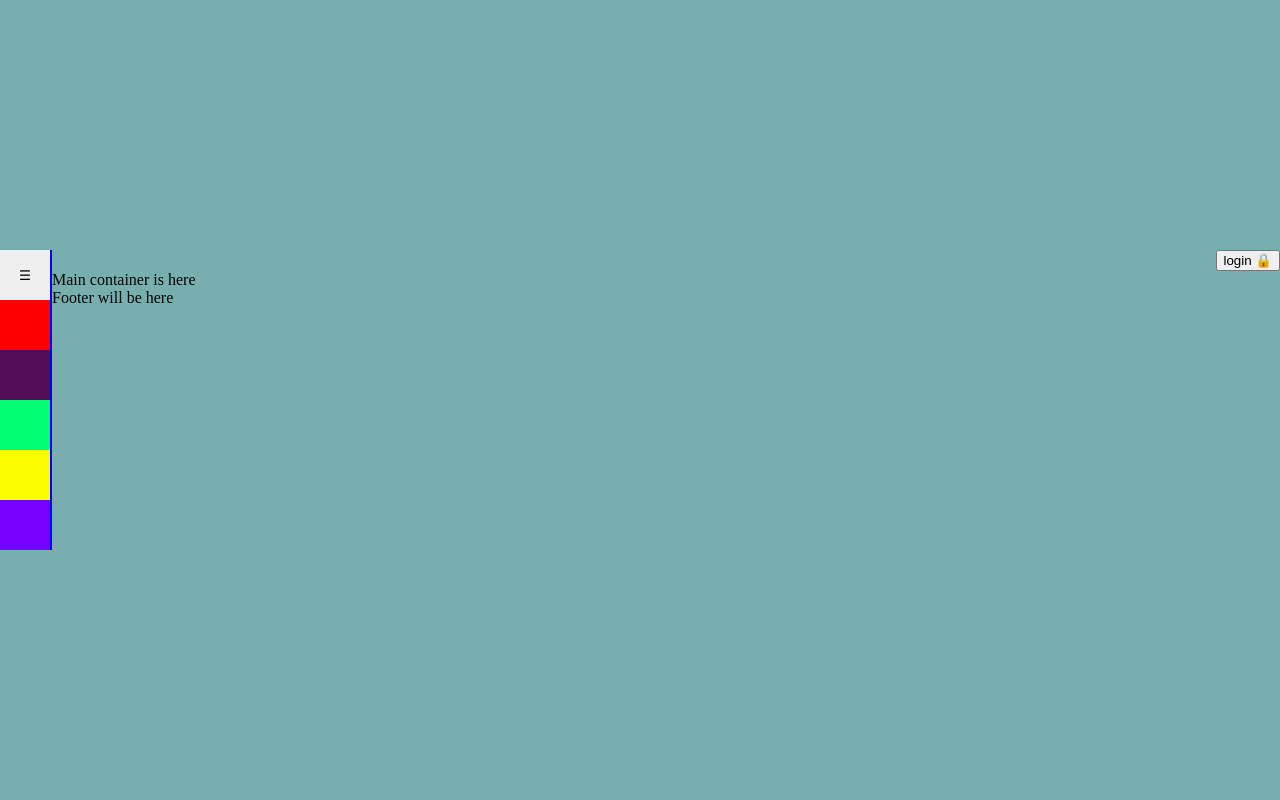
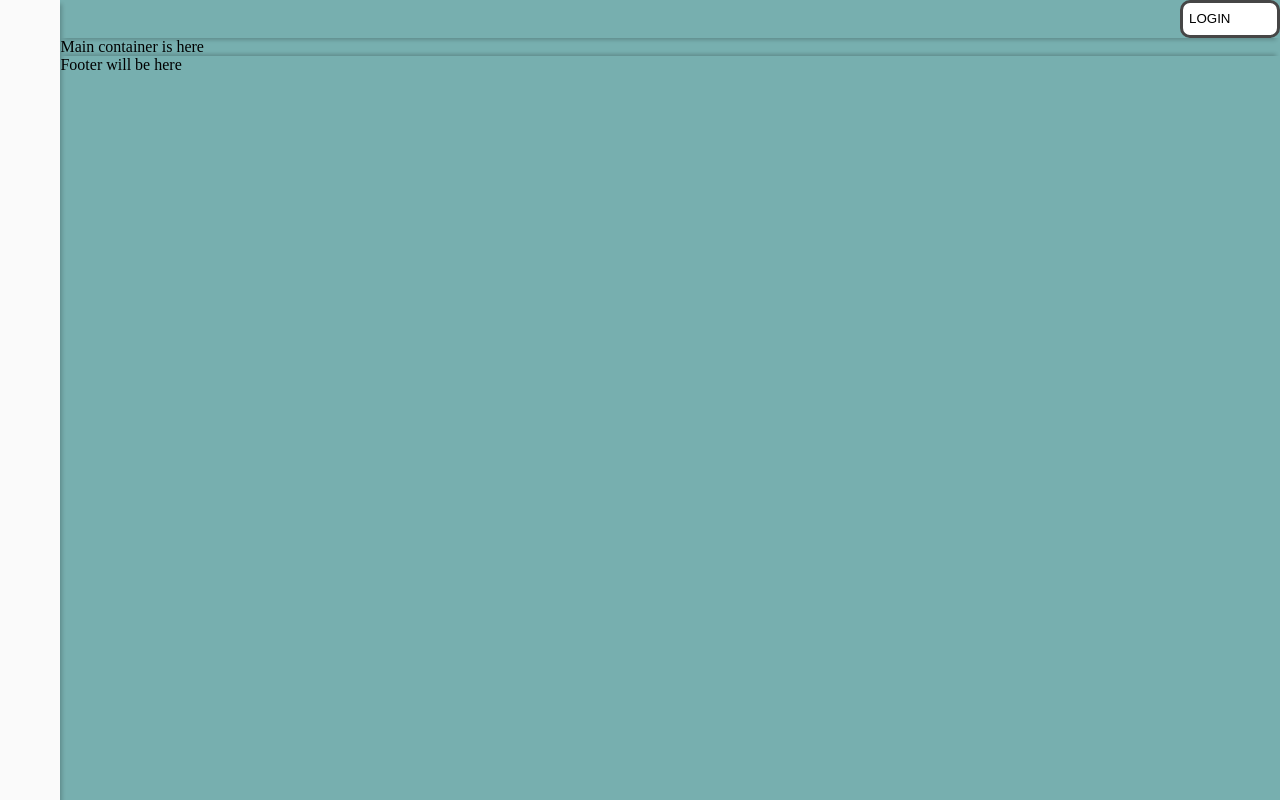
Before and after one commit to stepan-volski/rslang, a website built with webpack: page src/index.html in a window 1280 px wide. Shown: the top 800 px of the page. Built offline with nearby package versions, Linux system fonts and the light colour scheme; a web font is replaced by a local one.

Commit message:
navigation add icons, shadows , change header styles

```diff
--- a/src/authorization/authorization.scss
+++ /dev/null
@@ -1,49 +0,0 @@
-#authorization-container{
-    display: flex;
-    position: absolute;
-    align-items: center;
-    width: 100%;
-    height: 100%;
-    background: rgba(0, 0, 0, 0.288);
-}
-
-
-#login-form-container, #registration-form-container{
-    width: 300px;
-    margin: 0 auto;
-    display: none;
-    flex-direction: column;
-    background: white;
-    color: #000;
-    padding: 40px 20px;
-    align-items: center;
-    #close-modal{
-        margin-left: auto;
-    }
-    form{
-        display: flex;
-        flex-direction: column;
-        width: 300px;
-        align-items: center;
-        button{
-            border-radius: 10px;
-            background: blue;
-            color: white;
-        }
-        #signup-btn, #login-btn{
-            margin: 10px 0;
-            width: 200px;
-            height: 30px;
-
-        }
-    }
-    input{
-        width: 250px;
-        height: 30px;
-        border-radius: 10px;
-    }
-}
-#registration-form-container{
-    display: flex;
-
-}
--- a/src/components/navigation.ts
+++ b/src/components/navigation.ts
@@ -23,11 +23,15 @@
           }
           isHide = false;
         }, 500);
+        controlNavBtn.classList.add('open-menu');
+        controlNavBtn.classList.remove('close-menu');
       } else {
         for (let i = 0; i < navItemsText.length; i++) {
           (<HTMLElement>navItemsText[i]).innerHTML = '';
         }
         isHide = true;
+        controlNavBtn.classList.remove('open-menu');
+        controlNavBtn.classList.add('close-menu');
       }
     }
   });
--- a/src/index.html
+++ b/src/index.html
@@ -13,8 +13,8 @@
 <body>
   <div class="container">
     <nav id="main-navigation" class="navigation-hide">
-      <div class="nav-item-wrapper" >
-      <button id="control-btn-nav">&#9776;</button>
+      <div class="nav-item-wrapper" id="control-btn-wrapper">
+      <button id="control-btn-nav" class="material-icons-outlined close-menu" ></button>
       <div class="nav-item-text"></div>
       </div>
       <div class="nav-item-wrapper">
--- a/src/index.scss
+++ b/src/index.scss
@@ -1,8 +1,9 @@
 @import './style/textBook.scss';
 @import './style/wordCard.scss';
 @import './style/global.scss';
-@import './authorization/authorization.scss';
+@import './style/authorization.scss';
 @import './style/statistic.scss';
 @import './style/fonts.scss';
 @import './style/navigation.scss';
 @import './style/header.scss';
+@import './style/footer.scss';
--- /dev/null
+++ b/src/style/authorization.scss
@@ -0,0 +1,87 @@
+#authorization-container{
+    display: flex;
+    position: absolute;
+    align-items: center;
+    width: 100%;
+    height: 100%;
+
+}
+#logged-user-container{
+    margin: 10px;
+    padding: 5px;
+    border-radius: 10px;
+    background: white;
+    text-transform: uppercase;
+    column-gap: 20px;
+    button{
+        background: none;
+        border: 3px solid rgb(70, 70, 70);
+        border-radius: 10px;
+        text-transform: uppercase;
+        line-height: 30px;
+        width: 100px;
+
+        text-align: left;
+        &:after{
+            position: absolute;
+            content: '\e9ba';
+            font-family: "Material Icons";
+            font-size: 32px;
+        }
+    }
+}
+#login-form-container, #registration-form-container{
+    width: 300px;
+    margin: 0 auto;
+    display: none;
+    flex-direction: column;
+    background: white;
+    color: #000;
+    padding: 40px 20px;
+    align-items: center;
+    #close-modal{
+        margin-left: auto;
+    }
+    form{
+        display: flex;
+        flex-direction: column;
+        width: 300px;
+        align-items: center;
+        button{
+            border-radius: 10px;
+            background: blue;
+            color: white;
+        }
+        #signup-btn, #login-btn{
+            margin: 10px 0;
+            width: 200px;
+            height: 30px;
+
+        }
+    }
+    input{
+        width: 250px;
+        height: 30px;
+        border-radius: 10px;
+    }
+}
+#registration-form-container{
+    display: flex;
+
+}
+#authorization-btn{
+        background: white;
+        border: 3px solid rgb(70, 70, 70);
+        border-radius: 10px;
+        text-transform: uppercase;
+        line-height: 30px;
+        width: 100px;
+
+        text-align: left;
+        &:after{
+            position: absolute;
+            content: '\ea77';
+            font-family: "Material Icons";
+            font-size: 32px;
+        }
+}
--- /dev/null
+++ b/src/style/footer.scss
@@ -0,0 +1,4 @@
+footer{
+    box-shadow: 0 -6px 4px -4px rgba(0, 0, 0, .2);
+    height: 50px;
+}
--- a/src/style/global.scss
+++ b/src/style/global.scss
@@ -8,3 +8,8 @@
   font-family: 'Rubik';
   margin: 0;
 }
+.container{
+  display: flex;
+  min-width: 100vw;
+  min-height: 90vw;
+}
--- a/src/style/header.scss
+++ b/src/style/header.scss
@@ -1,6 +1,7 @@
 header{
     display: flex;
     justify-content: right;
+    box-shadow: 0 6px 4px -4px rgba(0, 0, 0, .2);
     #logged-user-container{
         display: flex;
         border: none;
--- a/src/style/navigation.scss
+++ b/src/style/navigation.scss
@@ -1,59 +1,90 @@
-.container{
-    display: flex;
-    width: 100%;
-    #main-navigation{
+#main-navigation {
     transition: 1s;
     display: flex;
     flex-direction: column;
     background: rgb(250, 250, 250);
-        border-right: 2px solid blue;
-        .nav-item-wrapper{
+    box-shadow: 6px 0 4px -4px rgba(0, 0, 0, .2);
+    .nav-item-wrapper {
         display: flex;
+        &:hover {
+            background: rgb(113, 255, 224);
         }
-        .nav-item-text{
+    }
+    #control-btn-wrapper{
+        &:hover {
+            background: none;
+        }
+    }
+    .nav-item-text {
         width: 100%;
         text-align: center;
-            &:hover{
-                background-color: #a5fcfc;
+        line-height: 50px;
+        font-style: 32px;
+        text-transform: uppercase;
+    }
+    button {
+        box-sizing: border-box;
+        border: none;
+        background-size: contain;
+        min-width: 50px;
+        min-height: 50px;
+        padding: 0 10px;
+        margin: 0;
+        font-family: "Material Icons";
+        font-size: 52px;
+        background: none;
+        &[data-page="main"] {
+                &:after{
+                    content: '\e9b0';
                 }
         }
-        button{
-            border: none;
-            background-size: contain;
-            width: 50px;
-            height: 50px;
-            flex-shrink: 0;
-            /* background: url('..assets/userLogo.png'); */
-            &[data-page="main"]{
-                background: red;
-            }
-            &[data-page="statistics"]{
-                background: rgb(81, 15, 87);
-            }
-            &[data-page="textBook"]{
-                background: rgb(0, 255, 115);
-            }
-            &[data-page="games"]{
-                background: rgb(251, 255, 0);
-            }
-            &[data-page="about"]{
-                background: rgb(119, 0, 255);
-            }
-            &:hover{
-                border: 1px solid rgb(181, 244, 248);
-                border-radius: 10px;
+        &[data-page="statistics"] {
+                &:after{
+                    content: '\e202';
                 }
         }
-
+        &[data-page="textBook"] {
+                &:after{
+                    content: '\ea19';
                 }
-    .navigation-hide{
+        }
+        &[data-page="games"] {
+                &:after{
+                    content: '\ea28';
+                }
+        }
+        &[data-page="about"] {
+                &:after{
+                    content: '\e55a';
+                }
+        }
+    }
+}
+.navigation-hide {
     flex: 0 0 50px;
 }
-    .navigation-show{
+.navigation-show {
     flex: 0 0 250px;
 }
 
-    .content-container{
+.content-container {
     flex: 1 1 auto;
 }
+.open-menu{
+    &{
+        &:after{
+            content: '\e5cd';
+            font-family: "Material Icons";
+            font-size: 42px;
         }
+    }
+}
+.close-menu{
+    &{
+        &:after{
+            content: '\e5d2';
+            font-family: "Material Icons";
+            font-size: 42px;
+        }
+    }
+}
--- a/src/utils/loginUtils.ts
+++ b/src/utils/loginUtils.ts
@@ -31,7 +31,7 @@
 export function renderAuthorizationBtn(): void {
   const loginBtn = document.createElement('button');
   loginBtn.id = 'authorization-btn';
-  loginBtn.innerHTML = 'login &#128274;';
+  loginBtn.innerHTML = 'login';
   (<HTMLElement>document.querySelector('header')).innerHTML = '';
   (<HTMLElement>document.querySelector('header')).append(loginBtn);
 }
```
Lines whose indentation alone changed are shown as unchanged.
